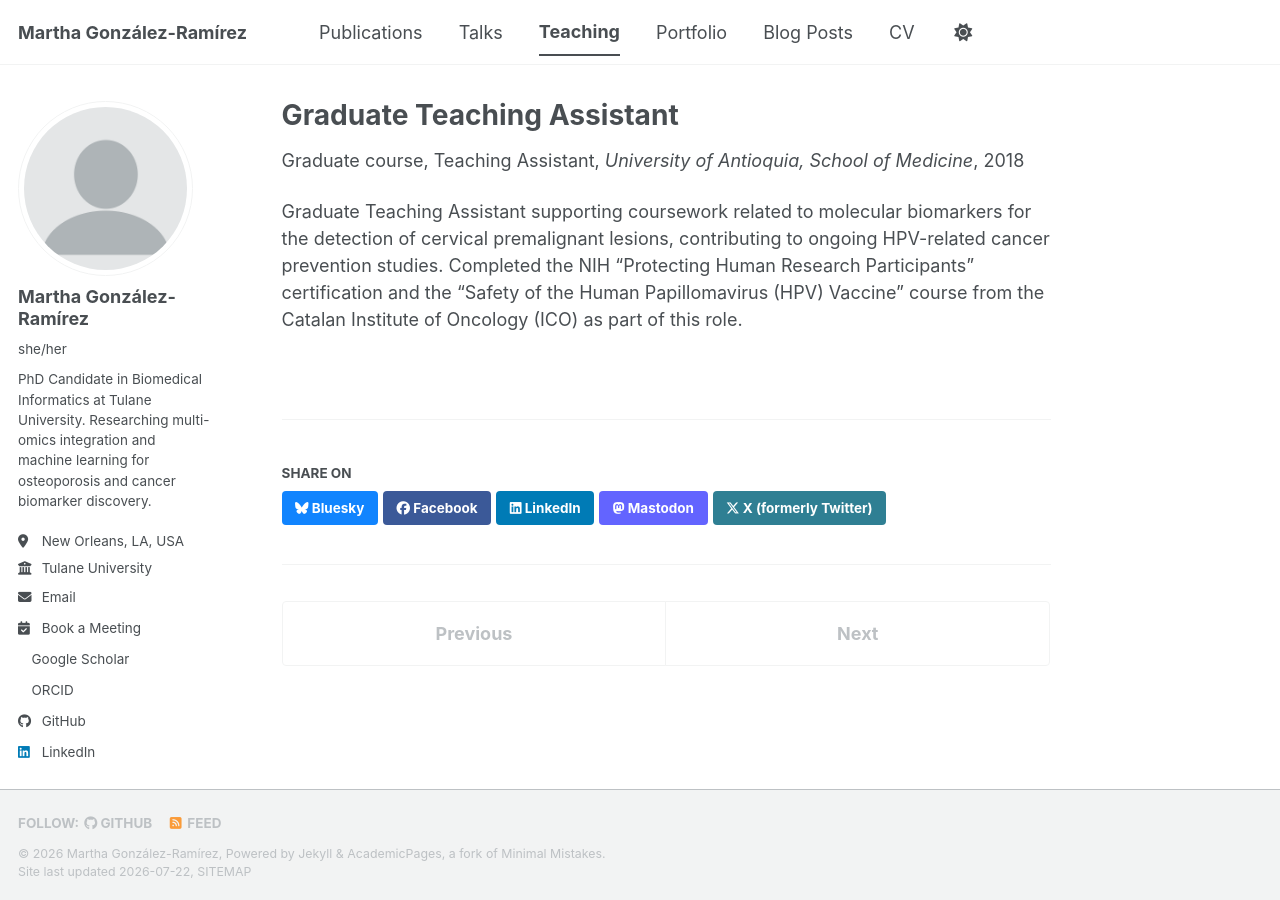
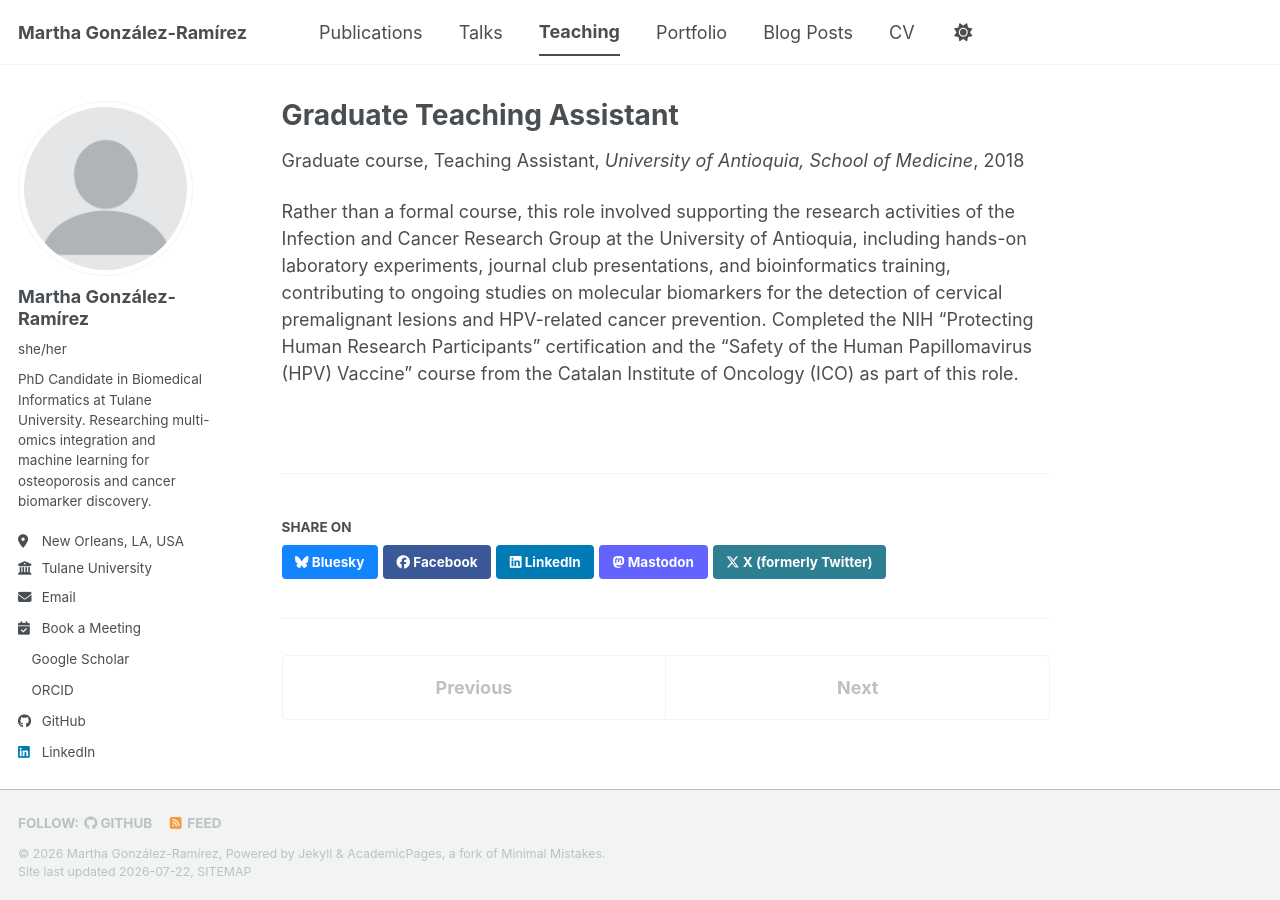
Before and after one commit to migonzalezr/migonzalezr.github.io, a Jekyll site: the page built from _teaching/2018-01-01-graduate-ta-antioquia-medicine.md, in a window 1280 px wide. Built offline with Jekyll 4.4.1, drawn with Linux system fonts in a browser that asks for light colours; a style sheet for code colours, icons or effects is not loaded.

Commit message:
Update 2018-01-01-graduate-ta-antioquia-medicine.md

```diff
--- a/_teaching/2018-01-01-graduate-ta-antioquia-medicine.md
+++ b/_teaching/2018-01-01-graduate-ta-antioquia-medicine.md
@@ -7,5 +7,4 @@
 date: 2018-01-01
 location: "Medellín, Colombia"
 ---
-
-Graduate Teaching Assistant supporting coursework related to molecular biomarkers for the detection of cervical premalignant lesions, contributing to ongoing HPV-related cancer prevention studies. Completed the NIH "Protecting Human Research Participants" certification and the "Safety of the Human Papillomavirus (HPV) Vaccine" course from the Catalan Institute of Oncology (ICO) as part of this role.
+Rather than a formal course, this role involved supporting the research activities of the Infection and Cancer Research Group at the University of Antioquia, including hands-on laboratory experiments, journal club presentations, and bioinformatics training, contributing to ongoing studies on molecular biomarkers for the detection of cervical premalignant lesions and HPV-related cancer prevention. Completed the NIH "Protecting Human Research Participants" certification and the "Safety of the Human Papillomavirus (HPV) Vaccine" course from the Catalan Institute of Oncology (ICO) as part of this role.
```
